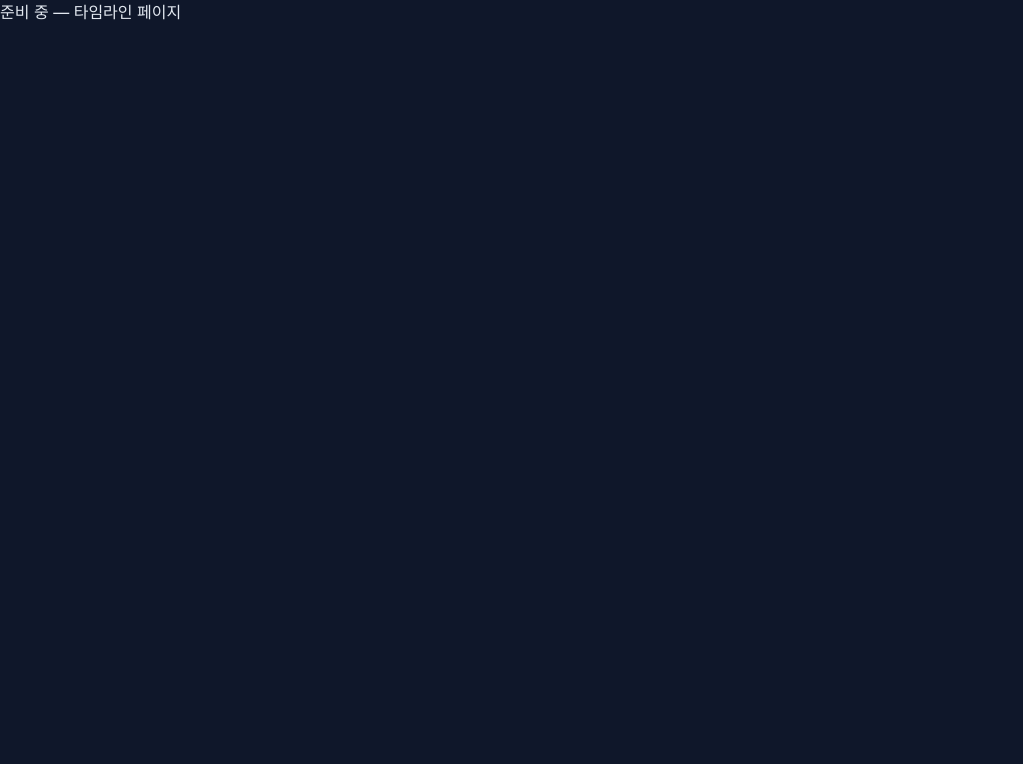
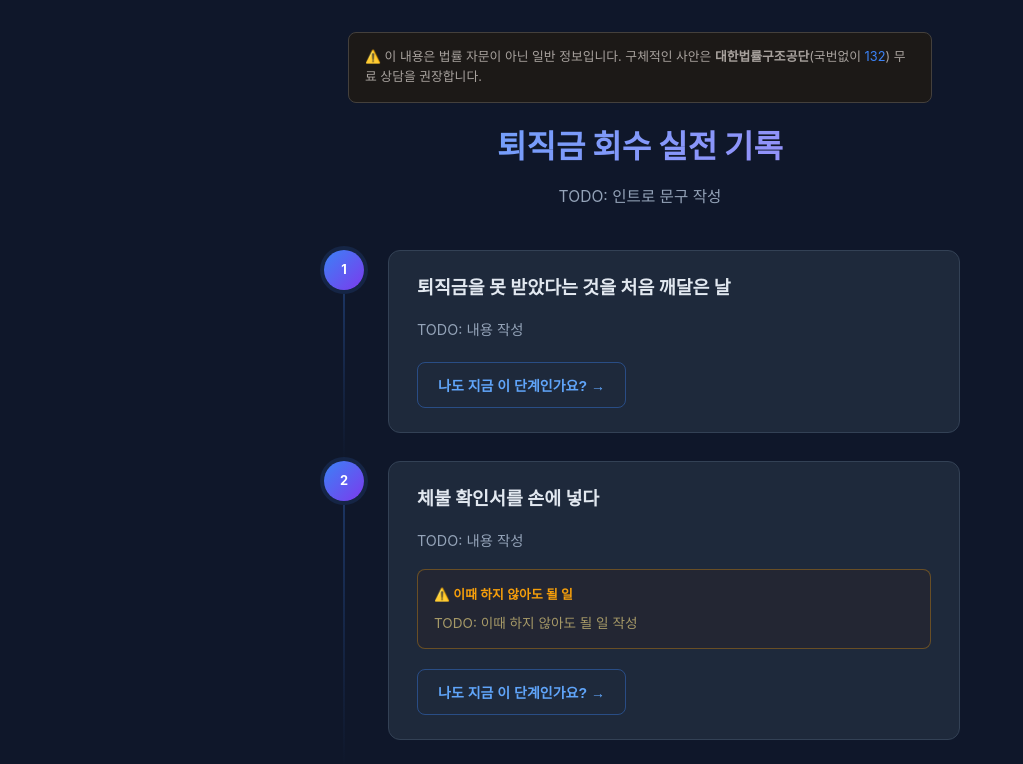
Before and after one commit to heo-mk/retirement-pay-recovery, a React (Vite) app in the folder retirement-pay-recovery-frontend/: page / in a window 1280 px wide. Shown: the top 764 px of the page, without its empty margins (0-1023 px from the left). Built offline with nearby package versions, Linux system fonts and the light colour scheme.

Commit message:
Create frontend-03

```diff
--- a/retirement-pay-recovery-frontend/src/features/timeline/TimelinePage.tsx
+++ b/retirement-pay-recovery-frontend/src/features/timeline/TimelinePage.tsx
@@ -1,4 +1,27 @@
-// 타임라인 페이지 — 다음 지시문에서 실제 콘텐츠로 채울 예정
+import LegalDisclaimer from '../../shared/LegalDisclaimer';
+import { timelineContent } from './timelineContent';
+import TimelineStage from './TimelineStage';
+
 export default function TimelinePage() {
-  return <div>준비 중 — 타임라인 페이지</div>;
+  return (
+    <main className="timeline-page">
+      {/* 법적 고지 */}
+      <LegalDisclaimer />
+
+      {/* 페이지 헤더 */}
+      <header className="timeline-header">
+        <h1 className="timeline-page-title">퇴직금 회수 실전 기록</h1>
+        <p className="timeline-intro">
+          TODO: 인트로 문구 작성
+        </p>
+      </header>
+
+      {/* 타임라인 카드 목록 */}
+      <section className="timeline-list" aria-label="퇴직금 회수 단계별 기록">
+        {timelineContent.map((entry, index) => (
+          <TimelineStage key={entry.id} entry={entry} index={index} />
+        ))}
+      </section>
+    </main>
+  );
 }
--- a/retirement-pay-recovery-frontend/src/features/timeline/TimelineStage.tsx
+++ b/retirement-pay-recovery-frontend/src/features/timeline/TimelineStage.tsx
@@ -1,4 +1,63 @@
-// 타임라인 단계 컴포넌트 — 다음 지시문에서 구현 예정
-export default function TimelineStage() {
-  return null;
+import { useNavigate } from 'react-router-dom';
+import { useProgressStore } from '../../stores/progressStore';
+import type { TimelineEntry } from './timelineContent';
+
+interface Props {
+  entry: TimelineEntry;
+  index: number;
 }
+
+export default function TimelineStage({ entry, index }: Props) {
+  const navigate = useNavigate();
+  const goToStage = useProgressStore((s) => s.goToStage);
+
+  function handleJumpToStage() {
+    goToStage(entry.stageKey);
+    navigate('/diagnosis');
+  }
+
+  return (
+    <article className="timeline-card" id={`timeline-${entry.id}`}>
+      {/* 단계 번호 + 연결선 */}
+      <div className="timeline-connector">
+        <div className="timeline-dot">
+          <span className="timeline-dot-number">{index + 1}</span>
+        </div>
+        <div className="timeline-line" />
+      </div>
+
+      {/* 카드 본체 */}
+      <div className="timeline-card-body">
+        <h2 className="timeline-card-title">{entry.title}</h2>
+
+        <p className="timeline-card-text">{entry.body}</p>
+
+        {/* 시행착오 콜아웃 */}
+        {entry.pitfall && (
+          <div className="timeline-callout timeline-callout--pitfall">
+            <span className="timeline-callout-label">⚠️ 이때 하지 않아도 될 일</span>
+            <p>{entry.pitfall}</p>
+          </div>
+        )}
+
+        {/* 최악의 상황 콜아웃 */}
+        {entry.worstCase && (
+          <div className="timeline-callout timeline-callout--worst">
+            <span className="timeline-callout-label">🚨 최악의 상황이라면</span>
+            <p>{entry.worstCase}</p>
+          </div>
+        )}
+
+        {/* 진단 도구 연결 버튼 */}
+        <button
+          id={`btn-jump-${entry.id}`}
+          className="timeline-jump-btn"
+          onClick={handleJumpToStage}
+          type="button"
+        >
+          나도 지금 이 단계인가요? →
+        </button>
+      </div>
+    </article>
+  );
+}
--- a/retirement-pay-recovery-frontend/src/features/timeline/timelineContent.ts
+++ b/retirement-pay-recovery-frontend/src/features/timeline/timelineContent.ts
@@ -1,2 +1,76 @@
-// 타임라인 콘텐츠 데이터 — 다음 지시문에서 실제 내용으로 채울 예정
-export const timelineContent: never[] = [];
+import type { Stage } from '../../stores/progressStore';
+
+export interface TimelineEntry {
+  id: string;
+  stageKey: Stage;        // progressStore의 Stage 값과 동일 — 두 기능 연결 키
+  title: string;
+  body: string;           // 실제 경험 서술 (작성자가 직접 채울 것)
+  pitfall?: string;       // "이때 하지 않아도 될 일" / 시행착오
+  worstCase?: string;     // 최악의 상황에서 고려할 점
+}
+
+export const timelineContent: TimelineEntry[] = [
+  {
+    id: 'entry-start',
+    stageKey: 'start',
+    title: '퇴직금을 못 받았다는 것을 처음 깨달은 날',
+    body: 'TODO: 내용 작성',
+  },
+  {
+    id: 'entry-received-check',
+    stageKey: 'received_check',
+    title: '체불 확인서를 손에 넣다',
+    body: 'TODO: 내용 작성',
+    pitfall: 'TODO: 이때 하지 않아도 될 일 작성',
+  },
+  {
+    id: 'entry-time-elapsed',
+    stageKey: 'time_elapsed',
+    title: '시간이 흘러도 해결이 안 될 때',
+    body: 'TODO: 내용 작성',
+    worstCase: 'TODO: 시효가 임박했을 때 고려할 점 작성',
+  },
+  {
+    id: 'entry-complaint-filed',
+    stageKey: 'complaint_filed',
+    title: '고용노동부에 진정을 넣다',
+    body: 'TODO: 내용 작성',
+    pitfall: 'TODO: 진정 과정에서 피했어야 할 실수 작성',
+  },
+  {
+    id: 'entry-execution-title',
+    stageKey: 'execution_title',
+    title: '지급명령(집행권원)을 받다',
+    body: 'TODO: 내용 작성',
+    pitfall: 'TODO: 지급명령 신청 시 흔한 실수 작성',
+  },
+  {
+    id: 'entry-forced-execution',
+    stageKey: 'forced_execution',
+    title: '강제집행을 신청하다',
+    body: 'TODO: 내용 작성',
+    worstCase: 'TODO: 재산이 없을 때 대안 작성',
+  },
+  {
+    id: 'entry-opponent-resisting',
+    stageKey: 'opponent_resisting',
+    title: '사업주가 버티기 시작했을 때',
+    body: 'TODO: 내용 작성',
+    pitfall: 'TODO: 버티기 국면에서 감정적으로 대응했던 실수 작성',
+    worstCase: 'TODO: 상대방이 폐업·재산 은닉 시 고려할 점 작성',
+  },
+  {
+    id: 'entry-advanced-tactics',
+    stageKey: 'advanced_tactics',
+    title: '마지막 수단: 고강도 압박 수단들',
+    body: 'TODO: 내용 작성',
+    worstCase: 'TODO: 비용 대비 회수 가능성을 저울질해야 하는 상황 작성',
+  },
+  {
+    id: 'entry-resolved',
+    stageKey: 'resolved',
+    title: '드디어 해결됐다',
+    body: 'TODO: 내용 작성',
+    pitfall: 'TODO: 합의 과정에서 조심해야 했던 점 작성',
+  },
+];
--- a/retirement-pay-recovery-frontend/src/index.css
+++ b/retirement-pay-recovery-frontend/src/index.css
@@ -336,3 +336,184 @@ body {
   display: flex;
   flex-direction: column;
 }
+
+/* ── 타임라인 페이지 ─────────────────────────────────────── */
+.timeline-page {
+  max-width: 680px;
+  margin: 0 auto;
+  padding: 2rem 1.25rem 5rem;
+  display: flex;
+  flex-direction: column;
+  gap: 0;
+}
+
+.timeline-header {
+  margin-bottom: 2.5rem;
+  text-align: center;
+}
+
+.timeline-page-title {
+  font-size: 2rem;
+  font-weight: 800;
+  background: linear-gradient(135deg, #60a5fa, #a78bfa);
+  -webkit-background-clip: text;
+  -webkit-text-fill-color: transparent;
+  background-clip: text;
+  line-height: 1.25;
+  margin-bottom: 1rem;
+}
+
+.timeline-intro {
+  color: var(--color-text-muted);
+  font-size: 0.975rem;
+  line-height: 1.75;
+  max-width: 520px;
+  margin: 0 auto;
+}
+
+/* ── 타임라인 카드 (연결선 포함 레이아웃) ──────────────── */
+.timeline-card {
+  display: grid;
+  grid-template-columns: 48px 1fr;
+  gap: 0 1.25rem;
+  position: relative;
+}
+
+/* 왼쪽 기둥 (닷 + 세로선) */
+.timeline-connector {
+  display: flex;
+  flex-direction: column;
+  align-items: center;
+}
+
+.timeline-dot {
+  width: 40px;
+  height: 40px;
+  border-radius: 50%;
+  background: linear-gradient(135deg, #3b82f6, #7c3aed);
+  display: flex;
+  align-items: center;
+  justify-content: center;
+  flex-shrink: 0;
+  box-shadow: 0 0 0 4px #3b82f622;
+  z-index: 1;
+}
+
+.timeline-dot-number {
+  font-size: 0.8rem;
+  font-weight: 700;
+  color: #fff;
+}
+
+.timeline-line {
+  flex: 1;
+  width: 2px;
+  background: linear-gradient(to bottom, #3b82f644, transparent);
+  margin-top: 4px;
+  min-height: 2rem;
+}
+
+.timeline-card:last-child .timeline-line {
+  display: none;
+}
+
+/* 오른쪽 카드 본체 */
+.timeline-card-body {
+  background: var(--color-surface);
+  border: 1px solid var(--color-border);
+  border-radius: var(--radius);
+  padding: 1.5rem 1.75rem;
+  margin-bottom: 1.75rem;
+  display: flex;
+  flex-direction: column;
+  gap: 1rem;
+  transition: border-color var(--transition), box-shadow var(--transition);
+}
+
+.timeline-card-body:hover {
+  border-color: #3b82f644;
+  box-shadow: 0 4px 24px #3b82f61a;
+}
+
+.timeline-card-title {
+  font-size: 1.15rem;
+  font-weight: 700;
+  line-height: 1.4;
+  color: var(--color-text);
+}
+
+.timeline-card-text {
+  color: var(--color-text-muted);
+  font-size: 0.9rem;
+  line-height: 1.75;
+}
+
+/* ── 콜아웃 박스 ────────────────────────────────────────── */
+.timeline-callout {
+  border-radius: var(--radius-sm);
+  padding: 0.875rem 1rem;
+  display: flex;
+  flex-direction: column;
+  gap: 0.4rem;
+  font-size: 0.85rem;
+  line-height: 1.65;
+}
+
+.timeline-callout-label {
+  font-weight: 700;
+  font-size: 0.8rem;
+  letter-spacing: 0.01em;
+}
+
+/* 시행착오 — 노란 톤 */
+.timeline-callout--pitfall {
+  background: #451a0322;
+  border: 1px solid #f59e0b55;
+  color: #fcd34d;
+}
+
+.timeline-callout--pitfall .timeline-callout-label {
+  color: #f59e0b;
+}
+
+.timeline-callout--pitfall p {
+  color: #fde68a99;
+}
+
+/* 최악의 상황 — 붉은 톤 */
+.timeline-callout--worst {
+  background: #7f1d1d22;
+  border: 1px solid #ef444455;
+  color: #fca5a5;
+}
+
+.timeline-callout--worst .timeline-callout-label {
+  color: #ef4444;
+}
+
+.timeline-callout--worst p {
+  color: #fca5a599;
+}
+
+/* ── 진단 도구 점프 버튼 ─────────────────────────────────── */
+.timeline-jump-btn {
+  margin-top: 0.25rem;
+  padding: 0.75rem 1.25rem;
+  background: transparent;
+  border: 1.5px solid #3b82f666;
+  border-radius: var(--radius-sm);
+  color: #60a5fa;
+  font-size: 0.875rem;
+  font-weight: 600;
+  cursor: pointer;
+  text-align: left;
+  transition: background var(--transition), border-color var(--transition), color var(--transition), transform var(--transition);
+  align-self: flex-start;
+}
+
+.timeline-jump-btn:hover {
+  background: #3b82f61a;
+  border-color: #3b82f6;
+  color: #93c5fd;
+  transform: translateX(3px);
+}
```
Also changed, not shown: 1 other file (tests, documents, lock files or other folders).
